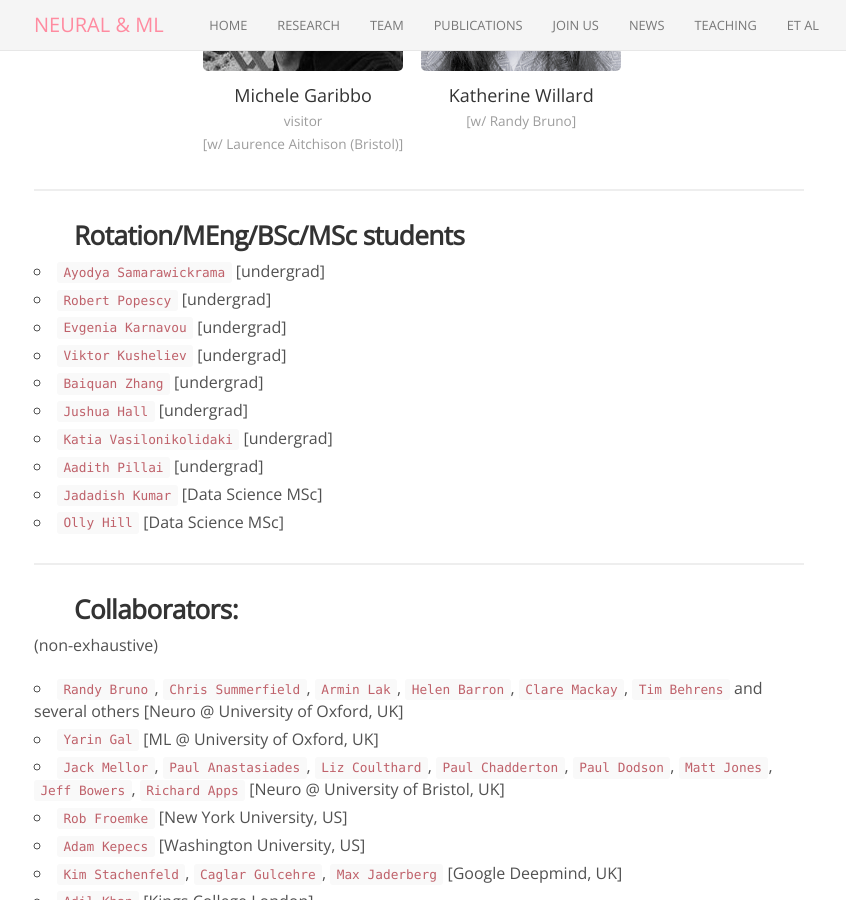
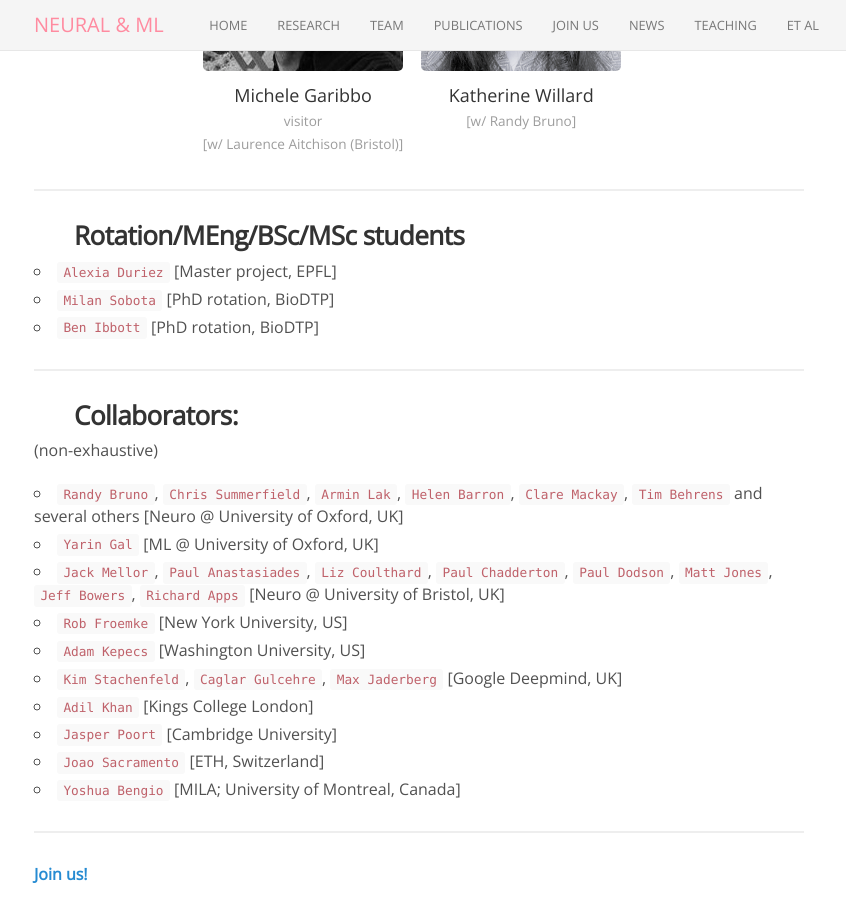
Before and after one commit to neuralml/neuralml.github.io, a Jekyll site: the page built from team.md, in a window 1280 px wide and 900 px high, scrolled down 2092 px. Shown: the whole window, without its empty margins (221-1067 px from the left). Built offline with Jekyll 4.4.1, drawn with Linux system fonts in a browser that asks for light colours; nearby versions of some CDN libraries.

Commit message:
updated team

```diff
--- a/team.md
+++ b/team.md
@@ -71,16 +71,9 @@ permalink: /team/
 <div class="pos_header">
 <h3>Rotation/MEng/BSc/MSc students</h3>
 </div>
-- `Ayodya Samarawickrama` [undergrad]
-- `Robert Popescy` [undergrad]
-- `Evgenia Karnavou` [undergrad]
-- `Viktor Kusheliev` [undergrad]
-- `Baiquan Zhang` [undergrad]
-- `Jushua Hall` [undergrad]
-- `Katia Vasilonikolidaki` [undergrad]
-- `Aadith Pillai` [undergrad]
-- `Jadadish Kumar` [Data Science MSc]
-- `Olly Hill` [Data Science MSc]
+- `Alexia Duriez` [Master project, EPFL]
+- `Milan Sobota` [PhD rotation, BioDTP]
+- `Ben Ibbott` [PhD rotation, BioDTP]
 
 <hr>
 <div class="pos_header">
```
Also changed, not shown: 1 other file.
